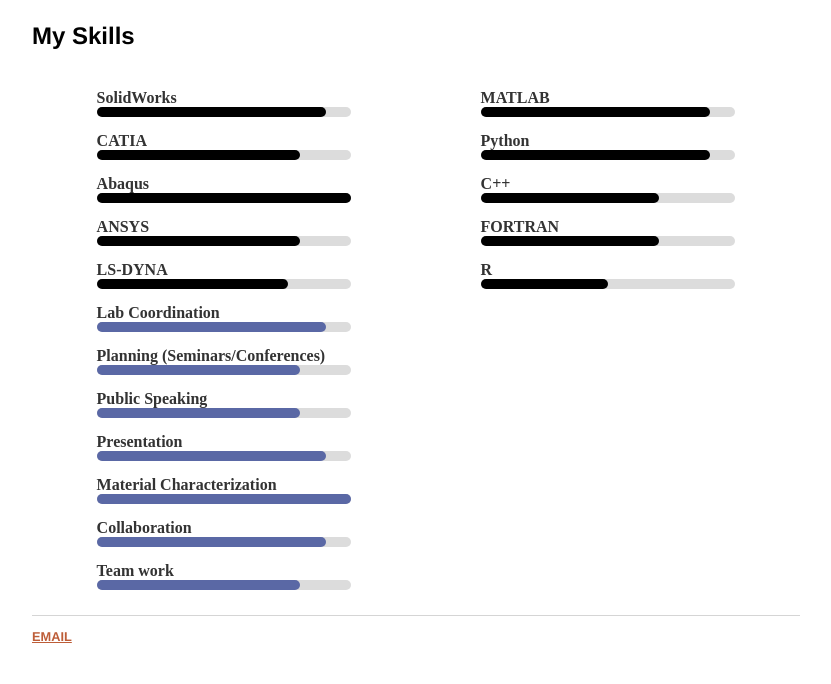
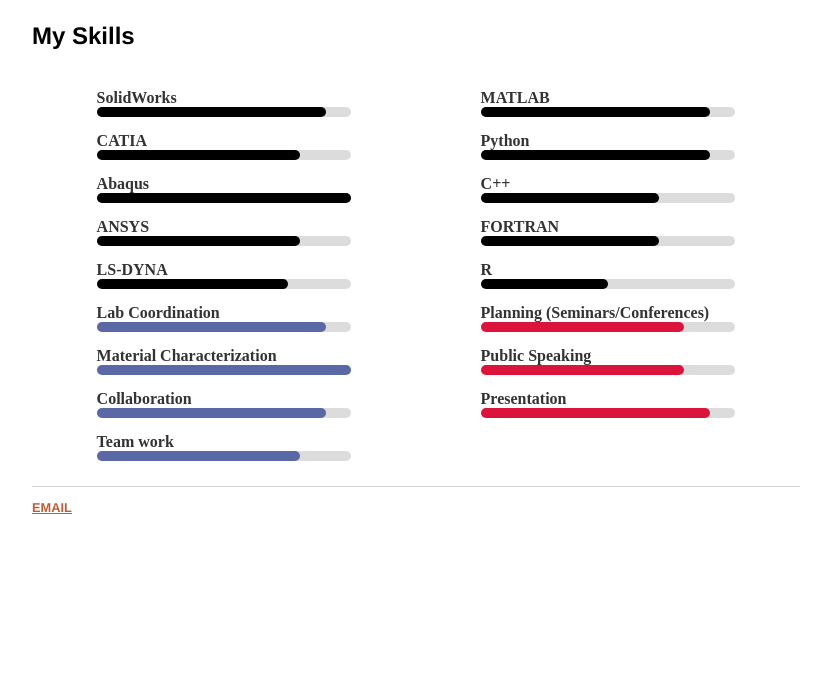
Before and after one commit to rsourki/rsourki.github.io, a Jekyll site: the page built from cv/index.html, in a window 1280 px wide. Shown: the part 680-1364 px from the top of the page, without its empty margins (224-1055 px from the left). Built offline with Jekyll 4.4.1, drawn with Linux system fonts in a browser that asks for light colours; after the commit the page ends 1235 px from its top, so only the background shows below that.

Commit message:
Update index.html

```diff
--- a/cv/index.html
+++ b/cv/index.html
@@ -73,27 +73,6 @@
 
 
        <div class="bar-1">
-          <div class="titlebar">Planning (Seminars/Conferences)</div>
-          <div class="bar">
-            <div class="bar-inner" style="background: #5a68a5" per="80"></div>
-          </div>
-       </div>
-
-       <div class="bar-1">
-          <div class="titlebar">Public Speaking</div>
-          <div class="bar">
-            <div class="bar-inner" style="background: #5a68a5" per="80"></div>
-          </div>
-       </div>
-
-       <div class="bar-1">
-          <div class="titlebar">Presentation</div>
-          <div class="bar">
-            <div class="bar-inner" style="background: #5a68a5" per="90"></div>
-          </div>
-       </div>
-
-       <div class="bar-1">
           <div class="titlebar">Material Characterization</div>
           <div class="bar">
             <div class="bar-inner" style="background: #5a68a5" per="100"></div>
@@ -156,6 +135,31 @@
           </div>
        </div>
 
+
+
+       <div class="bar-1">
+          <div class="titlebar">Planning (Seminars/Conferences)</div>
+          <div class="bar">
+            <div class="bar-inner" style="background: #DC143C" per="80"></div>
+          </div>
+       </div>
+
+       <div class="bar-1">
+          <div class="titlebar">Public Speaking</div>
+          <div class="bar">
+            <div class="bar-inner" style="background: #DC143C" per="80"></div>
+          </div>
+       </div>
+
+       <div class="bar-1">
+          <div class="titlebar">Presentation</div>
+          <div class="bar">
+            <div class="bar-inner" style="background: #DC143C" per="90"></div>
+          </div>
+       </div>
+
+
+
   </div>
 
     <script>
```
